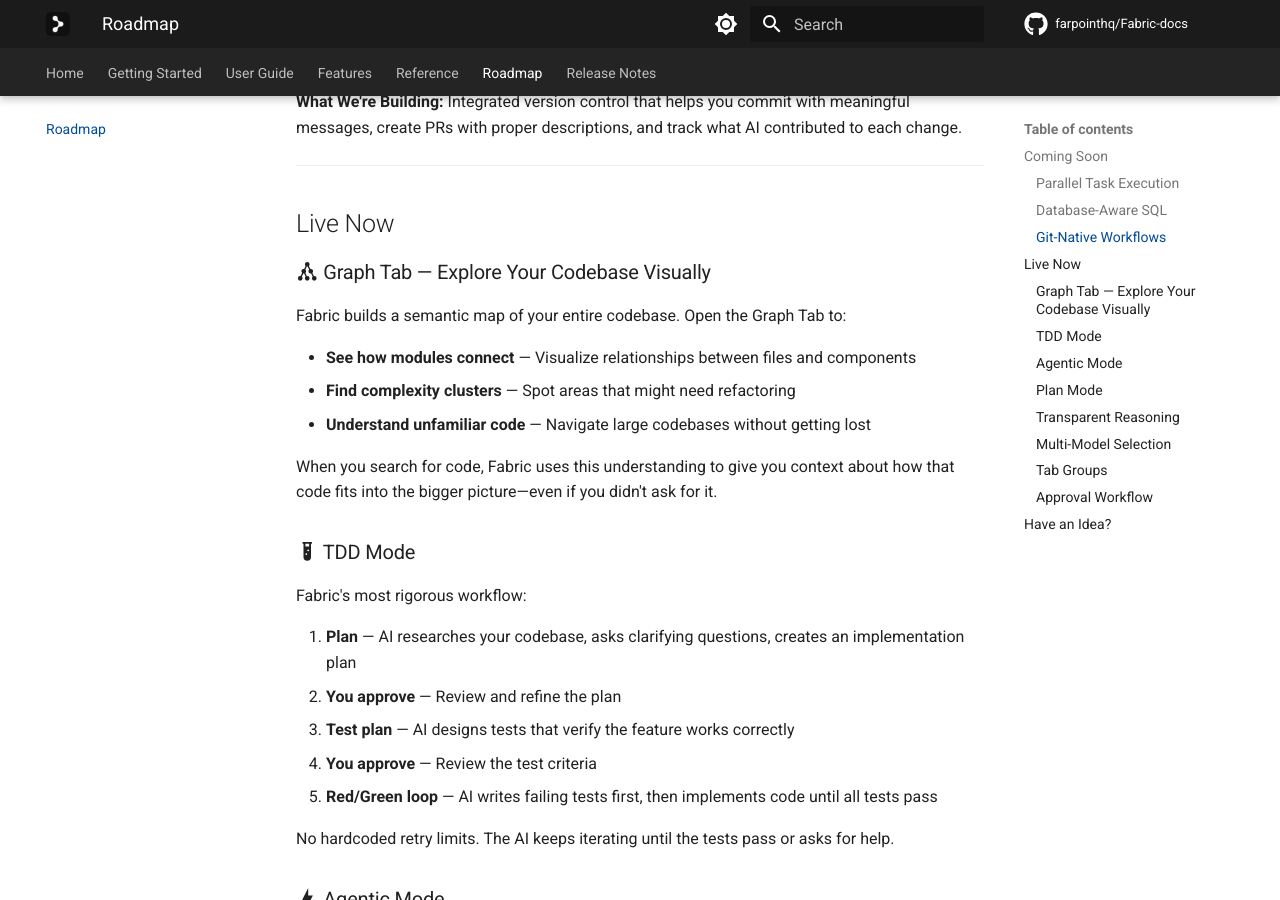
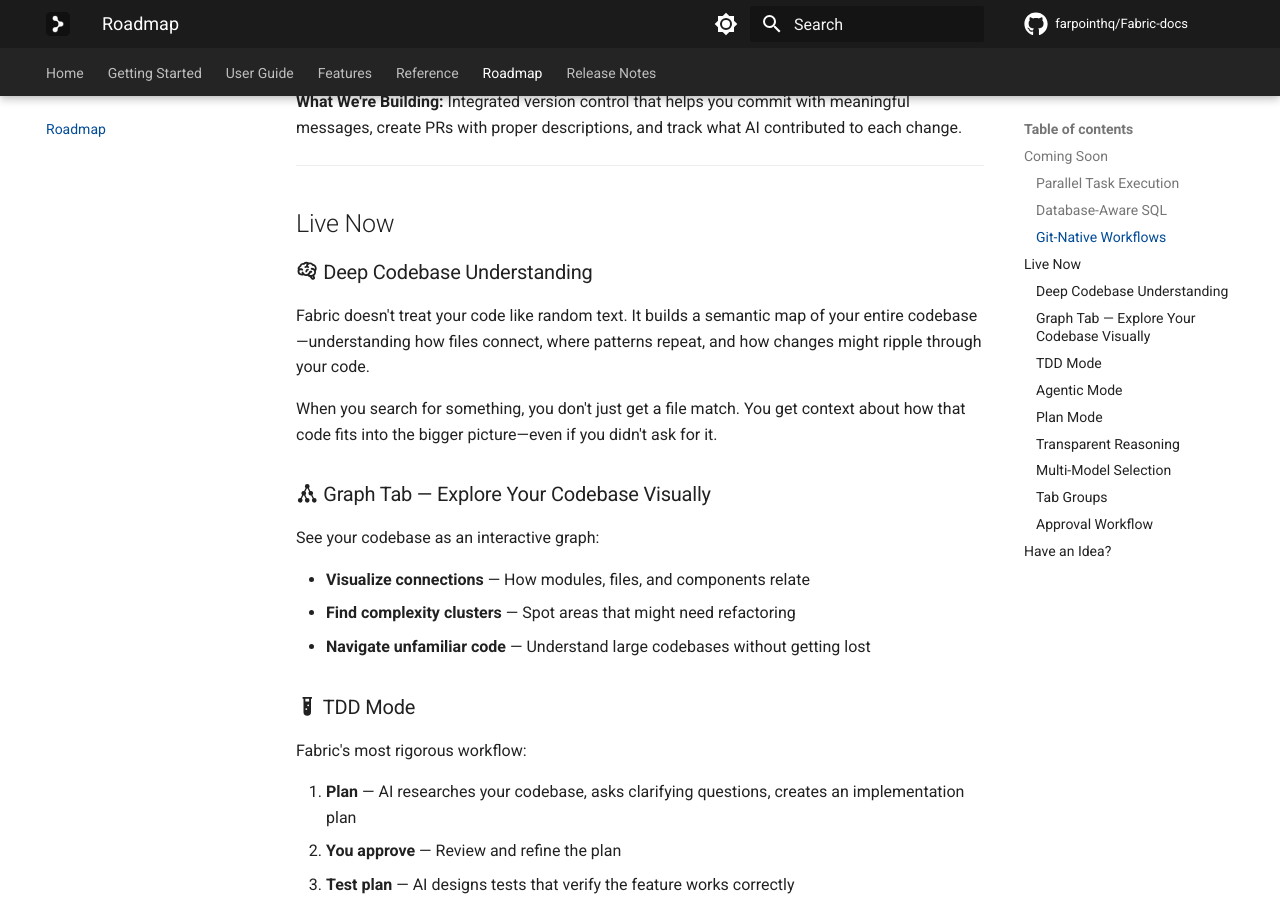
Before and after one commit to farpointhq/Fabric-docs, an MkDocs documentation site: the page built from docs/roadmap.md, in a window 1280 px wide and 900 px high, scrolled down 1015 px. Built offline with MkDocs 1.6.1 and Material for MkDocs 9.7.7, drawn with Linux system fonts in a browser that asks for light colours; comment, search, counter and statistics services are not loaded; the version menu is left out.

Commit message:
docs: Separate Deep Codebase Understanding from Graph Tab

```diff
--- a/docs/roadmap.md
+++ b/docs/roadmap.md
@@ -38,15 +38,19 @@ We're building the AI coding assistant we always wanted: fast enough for daily u
 
 ## Live Now
 
+### :material-brain: Deep Codebase Understanding
+
+Fabric doesn't treat your code like random text. It builds a semantic map of your entire codebase—understanding how files connect, where patterns repeat, and how changes might ripple through your code.
+
+When you search for something, you don't just get a file match. You get context about how that code fits into the bigger picture—even if you didn't ask for it.
+
 ### :material-graph: Graph Tab — Explore Your Codebase Visually
 
-Fabric builds a semantic map of your entire codebase. Open the Graph Tab to:
+See your codebase as an interactive graph:
 
-- **See how modules connect** — Visualize relationships between files and components
+- **Visualize connections** — How modules, files, and components relate
 - **Find complexity clusters** — Spot areas that might need refactoring
-- **Understand unfamiliar code** — Navigate large codebases without getting lost
-
-When you search for code, Fabric uses this understanding to give you context about how that code fits into the bigger picture—even if you didn't ask for it.
+- **Navigate unfamiliar code** — Understand large codebases without getting lost
 
 ### :material-test-tube: TDD Mode
 
```
